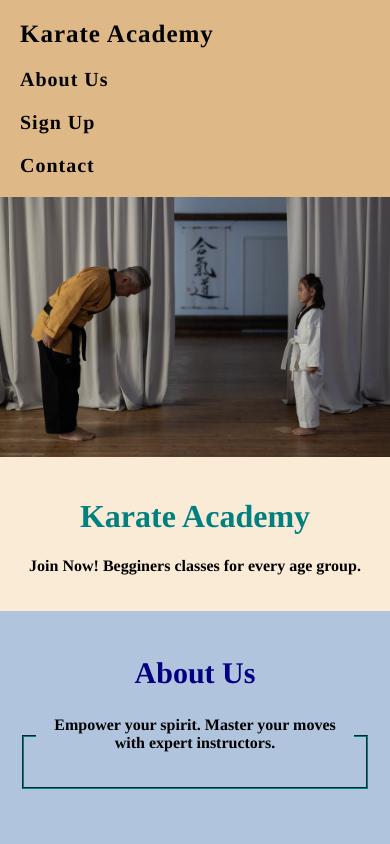
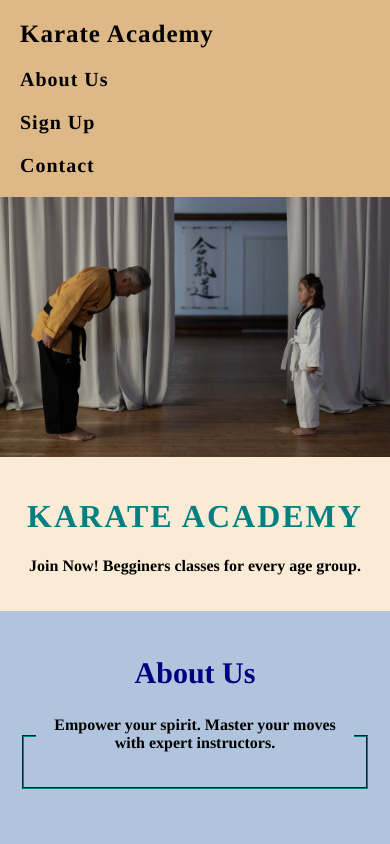
Before and after one commit to Barry1701/Karate_Academy-P1, a plain HTML site: page index.html in a window 390 px wide. Shown: the top 844 px of the page. Drawn offline with Linux system fonts and the light colour scheme.

Commit message:
Add letter spacing and upper case to header logo name, maximise width in table for media query

```diff
--- a/assets/css/style.css
+++ b/assets/css/style.css
@@ -67,11 +67,15 @@ body {
     color: #008080;
 
 }
+.header-name h1 {
+    letter-spacing: 2px;
+}
 
 .header-name p {
     color: #000000;
     font-weight: bold;
 }
+
 
 .image img {
     display: block;
@@ -288,6 +292,9 @@ td {
     #about h3, .contact-section p {
       font-size:16px;
     }
+        .table {
+            width: 100%;
+        }
         .signup-form input {
             width: 70%;
         }
--- a/index.html
+++ b/index.html
@@ -59,7 +59,7 @@
           alt="Student and sensei class">
       </div>
       <div class="header-name">
-        <h1>Karate Academy</h1>
+        <h1>KARATE ACADEMY</h1>
         <p>Join Now! Begginers classes for every age group.</p>
       </div>
     </header>
```
Also changed, not shown: documentation/lighthouse-accessibility.PNG (added), documentation/lighthouse.PNG (deleted), 1 other file.
